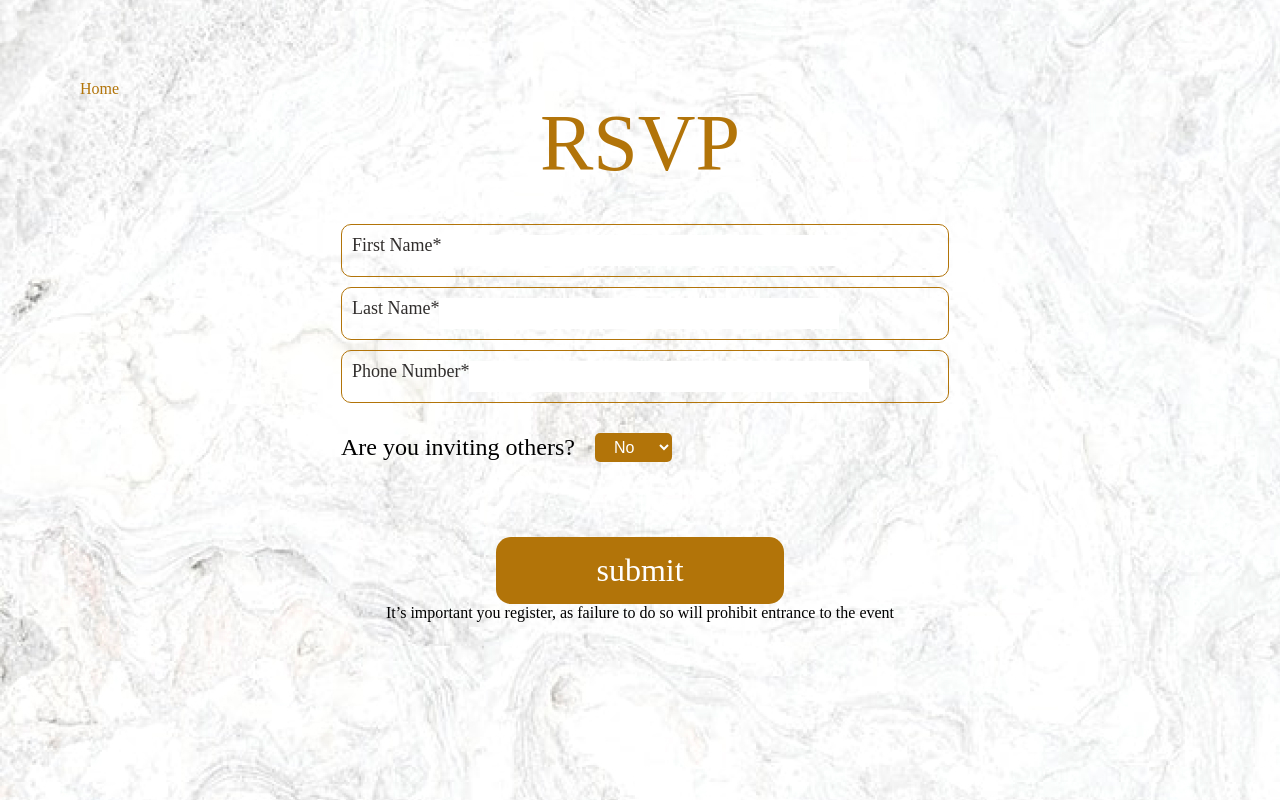
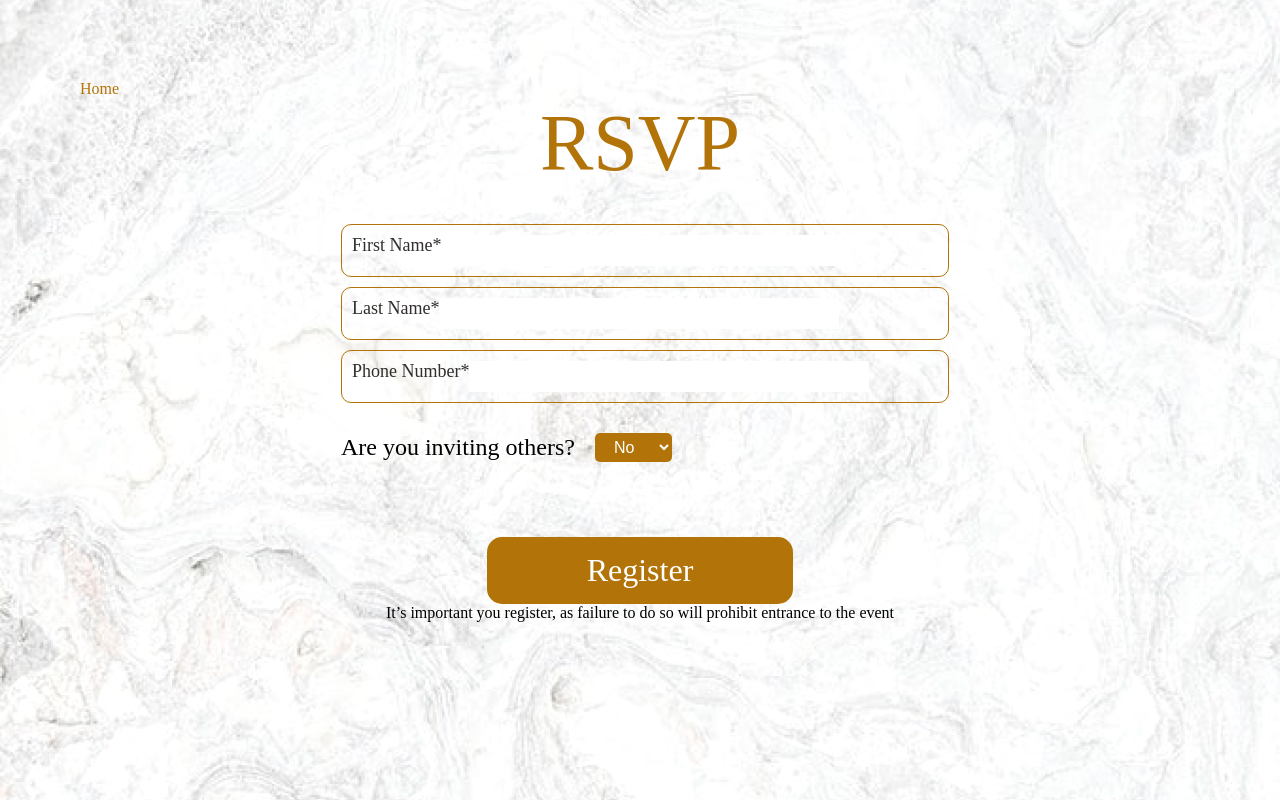
Before and after one commit to aidan-code/Digital-Invite, a React (Create React App) app in the folder mywed/: page /Rsvp in a window 1280 px wide. Built offline with nearby package versions, Linux system fonts and the light colour scheme; a web font is replaced by a local one.

Commit message:
Update Rsvp.js

```diff
--- a/mywed/src/Components/Rsvp.js
+++ b/mywed/src/Components/Rsvp.js
@@ -66,7 +66,7 @@ function handleChange(e){
             </div>
 
             <div className="subbtn">
-                <button type="submit" className="reg-btn" name ="submit">submit</button>
+                <button type="submit" className='reg-btn' onSubmit="submit">Register</button>
                 <p>It’s important you register, as failure to do so will prohibit entrance to the event</p>
             </div>
 
```
